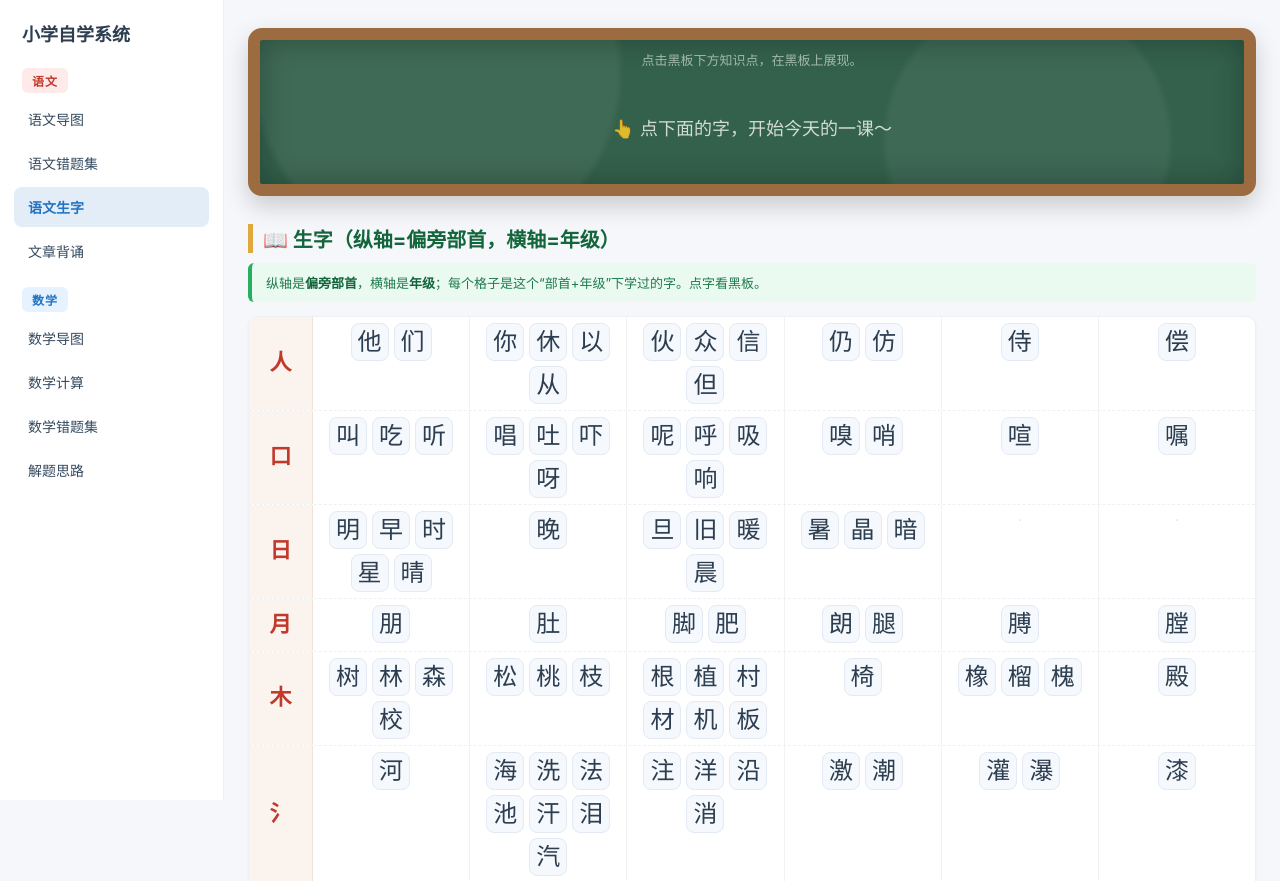
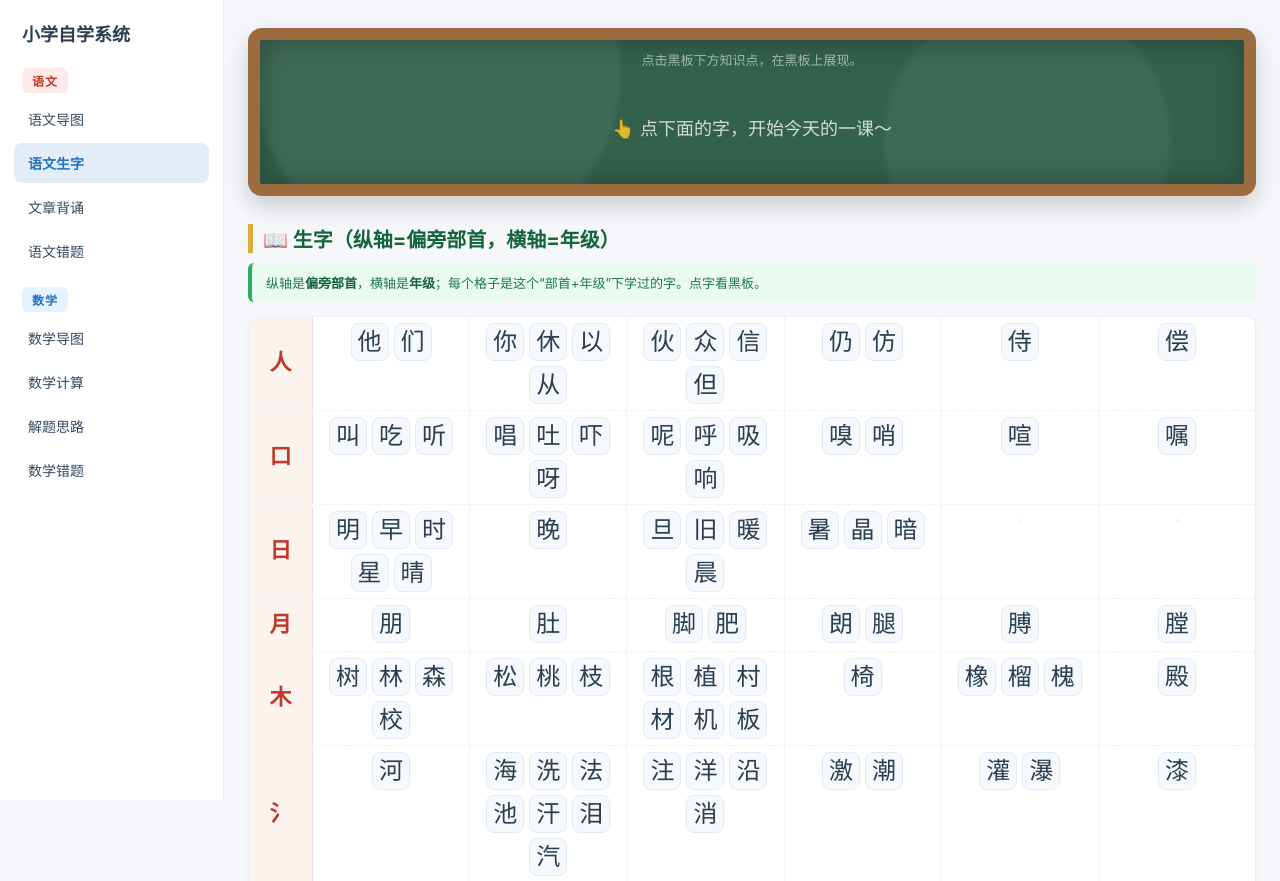
Before and after one commit to CosSinSinCos/primary_lms, a Flask app: page /chinese in a window 1280 px wide. Shown: the top 881 px of the page. Run offline with Flask 3, Linux system fonts and the light colour scheme.

Commit message:
本地Flask侧边栏: 语文错题(文章背诵下)、数学错题(解题思路下)，均作分组末项

```diff
--- a/src/templates/base.html
+++ b/src/templates/base.html
@@ -13,16 +13,16 @@
       <div class="side-group side-group-chinese">语文</div>
       <nav class="main-menu">
         <a class="menu-item {% if request.endpoint == 'roadmap' and request.args.get('subject') == 'chinese' %}active{% endif %}" href="{{ url_for('roadmap', subject='chinese') }}">语文导图</a>
-        <a class="menu-item {% if request.endpoint == 'errors_list' and request.args.get('subject') == 'chinese' %}active{% endif %}" href="{{ url_for('errors_list', subject='chinese') }}">语文错题集</a>
         <a class="menu-item {% if request.endpoint == 'chinese' %}active{% endif %}" href="{{ url_for('chinese') }}">语文生字</a>
         <a class="menu-item {% if request.endpoint == 'recite' %}active{% endif %}" href="{{ url_for('recite') }}">文章背诵</a>
+        <a class="menu-item {% if request.endpoint == 'errors_list' and request.args.get('subject') == 'chinese' %}active{% endif %}" href="{{ url_for('errors_list', subject='chinese') }}">语文错题</a>
       </nav>
       <div class="side-group side-group-math">数学</div>
       <nav class="main-menu">
         <a class="menu-item {% if request.endpoint == 'roadmap' and request.args.get('subject') == 'math' %}active{% endif %}" href="{{ url_for('roadmap', subject='math') }}">数学导图</a>
         <a class="menu-item {% if request.endpoint == 'mathcalc' %}active{% endif %}" href="{{ url_for('mathcalc') }}">数学计算</a>
-        <a class="menu-item {% if request.endpoint == 'errors_list' and request.args.get('subject') == 'math' %}active{% endif %}" href="{{ url_for('errors_list', subject='math') }}">数学错题集</a>
         <a class="menu-item {% if request.endpoint == 'strategy' %}active{% endif %}" href="{{ url_for('strategy') }}">解题思路</a>
+        <a class="menu-item {% if request.endpoint == 'errors_list' and request.args.get('subject') == 'math' %}active{% endif %}" href="{{ url_for('errors_list', subject='math') }}">数学错题</a>
       </nav>
     </aside>
     <main class="container">
```
